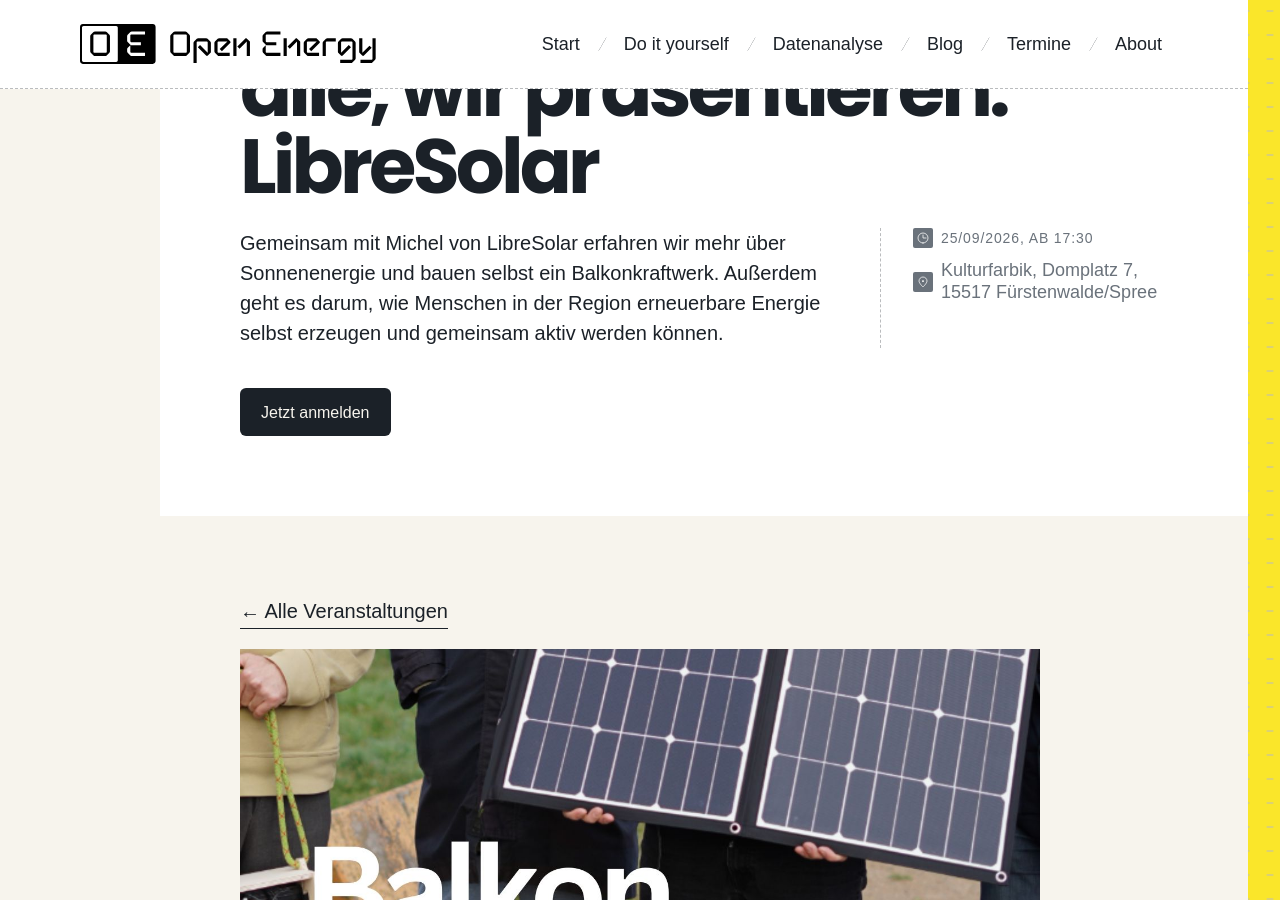
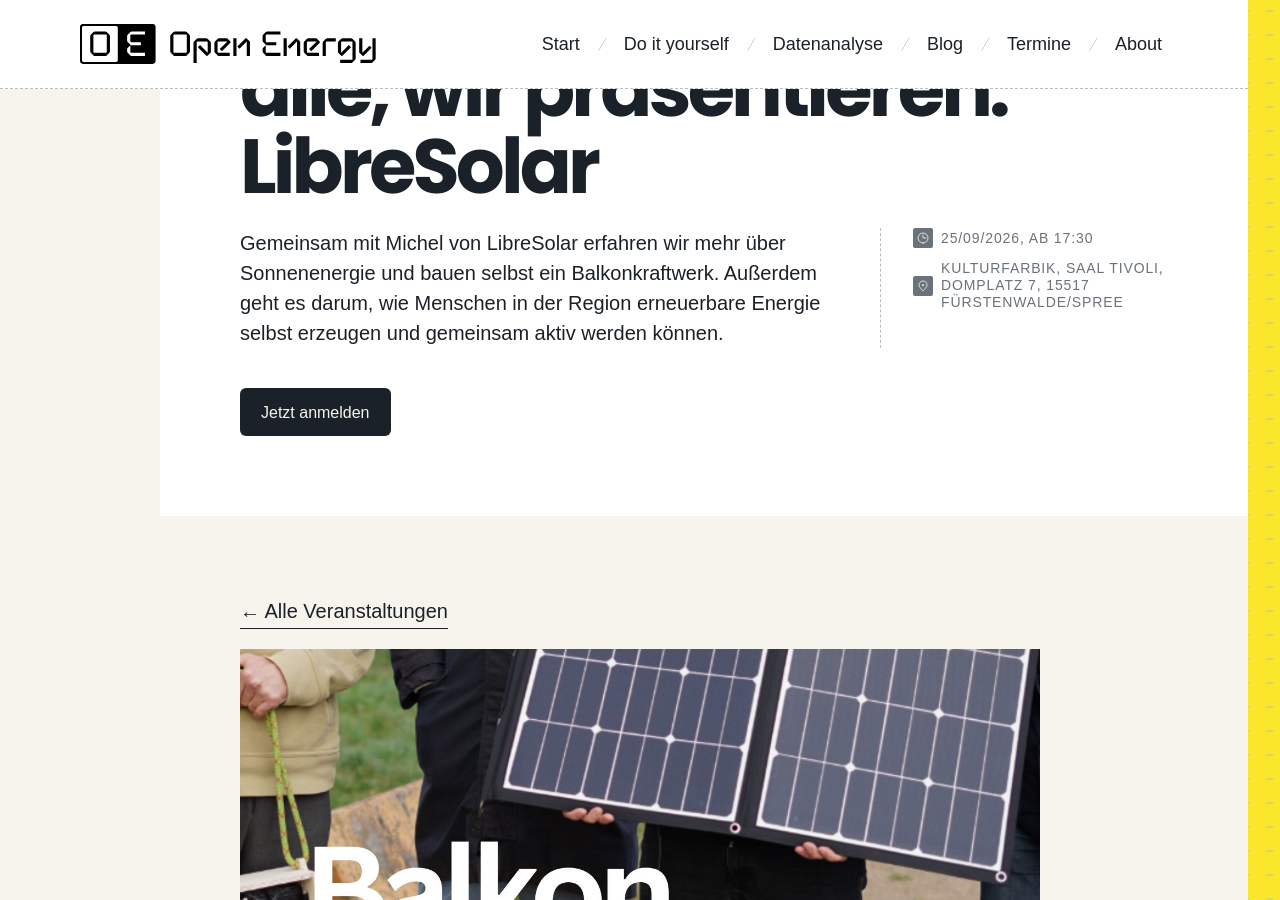
Before and after one commit to okfde/open-energy, a Jekyll site: the page built from _events/solar-workshop-2.md, in a window 1280 px wide and 900 px high, scrolled down 384 px. Built offline with Jekyll 4.4.1, drawn with Linux system fonts in a browser that asks for light colours; some web fonts are replaced.

Commit message:
added event details, changed font size of event detail

```diff
--- a/_events/solar-workshop-2.md
+++ b/_events/solar-workshop-2.md
@@ -2,7 +2,7 @@
 title: "Ein Balkonkraftwerk für alle, wir präsentieren: LibreSolar"
 date: 2026-09-25
 time: "ab 17:30"
-location: "Kulturfarbik, Domplatz 7, 15517 Fürstenwalde/Spree"
+location: "Kulturfarbik, Saal Tivoli, Domplatz 7, 15517 Fürstenwalde/Spree"
 excerpt: "Gemeinsam mit Michel von LibreSolar erfahren wir mehr über Sonnenenergie und bauen selbst ein Balkonkraftwerk. Außerdem geht es darum, wie Menschen in der Region erneuerbare Energie selbst erzeugen und gemeinsam aktiv werden können."
 signup_url: "https://cloud.okfn.de/apps/forms/s/pnASW8QB9CMep65jMJf9YBqn"
 ---
--- a/_layouts/event-detail.html
+++ b/_layouts/event-detail.html
@@ -51,7 +51,7 @@
         </p>
         <p class="event-teaser__meta-row">
           <img src="{{ '/assets/images/icons/icon-location.svg' | relative_url }}" alt="">
-          <span class="ui-large">{{ page.location }}</span>
+          <span class="ui-upper-small">{{ page.location }}</span>
         </p>
       </div>
     </div>
```
Also changed, not shown: 9 other files.
